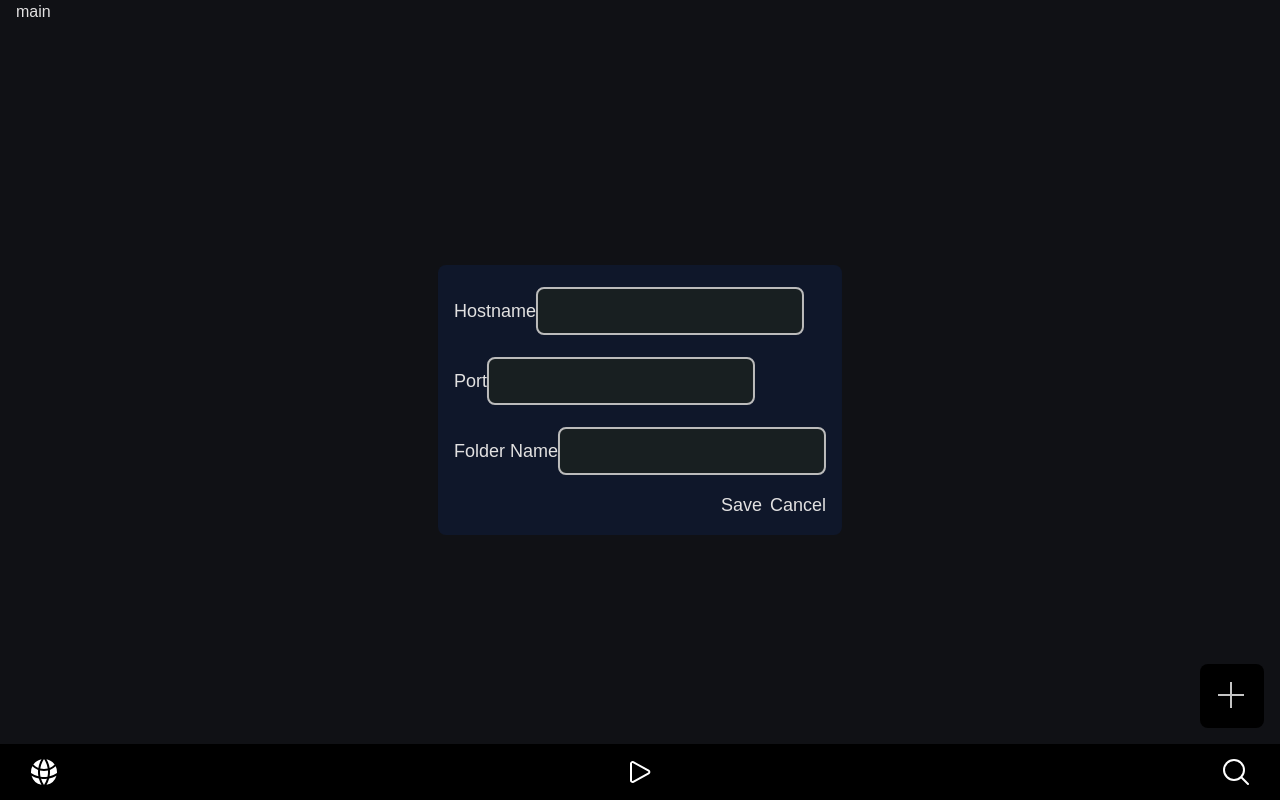
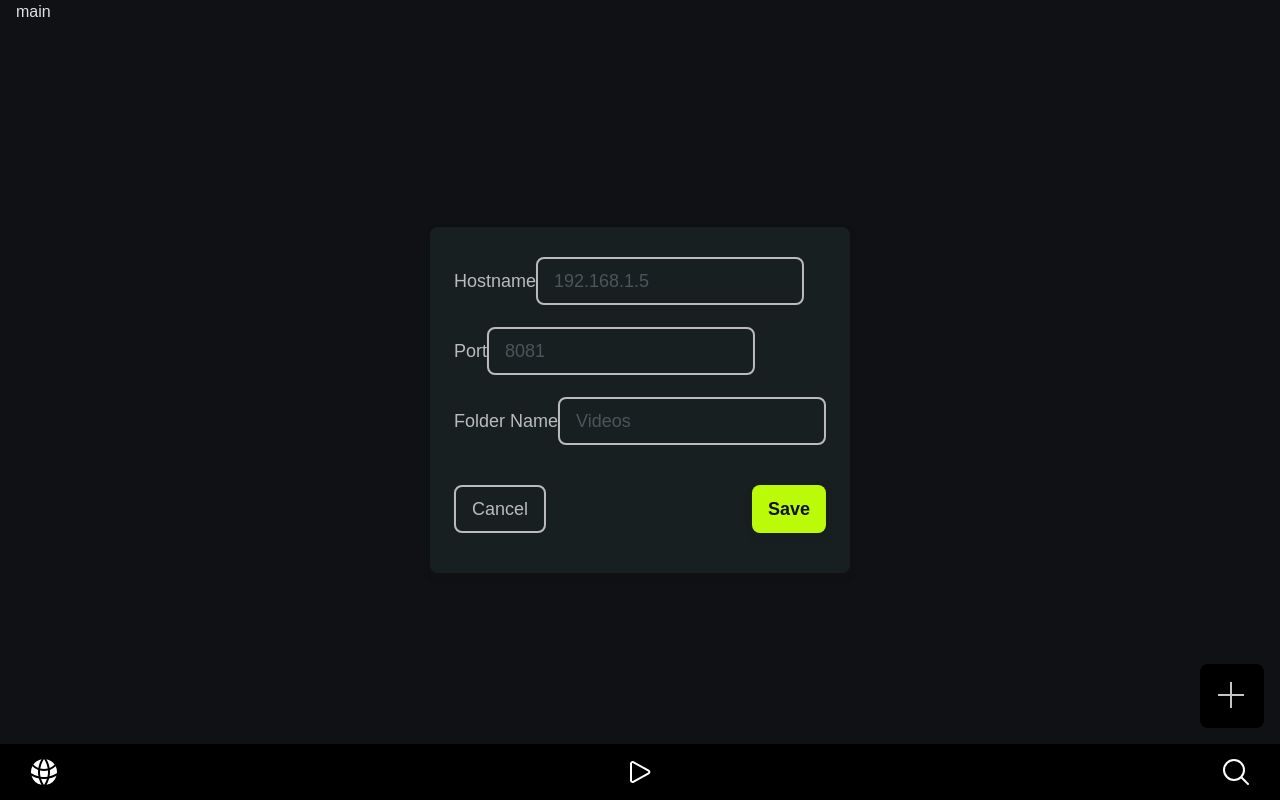
Before and after one commit to dagimg-dot/Vertideo, a React (Vite) app in the folder frontend/: page /provider in a window 1280 px wide. Both pictures are taken after a click on the button 1232 px from the left and 696 px from the top of the page. Built offline with nearby package versions, Linux system fonts and the light colour scheme.

Commit message:
finish styling for the form and add placeholder

```diff
--- a/frontend/src/components/AddProviderModal.jsx
+++ b/frontend/src/components/AddProviderModal.jsx
@@ -10,14 +10,17 @@ const AddProviderModal = ({ onClick }) => {
     const formData = { hostname, port, foldername };
     console.log(formData);
   };
+
   return (
-    <div className="absolute left-1/2 top-1/2 -translate-x-1/2 -translate-y-1/2 p-4 bg-slate-900 rounded-lg text-lg">
-      <form className="flex flex-col gap-4 mb-4">
+    <div className="absolute left-1/2 top-1/2 -translate-x-1/2 -translate-y-1/2 p-6 bg-[#181f21] rounded-lg text-lg text-[#bbb] shadow-md shadow-[#131313]">
+      <form className="flex flex-col gap-4 mb-4" onSubmit={handleSaveClick}>
         <div>
           <label htmlFor="hostname">Hostname</label>
           <input
             type="text"
             value={hostname}
+            placeholder="192.168.1.5"
+            className=" placeholder:opacity-40"
             onChange={(e) => setHostname(e.target.value)}
           />
         </div>
@@ -26,6 +29,8 @@ const AddProviderModal = ({ onClick }) => {
           <input
             type="text"
             value={port}
+            placeholder="8081"
+            className=" placeholder:opacity-40"
             onChange={(e) => setPort(e.target.value)}
           />
         </div>
@@ -34,19 +39,27 @@ const AddProviderModal = ({ onClick }) => {
           <input
             type="text"
             value={foldername}
+            placeholder="Videos"
+            className=" placeholder:opacity-40"
             onChange={(e) => setFoldername(e.target.value)}
           />
         </div>
-      </form>
-      <div className="flex">
-        <div className="flex-grow"></div>
-        <div className="flex gap-2">
-          <button type="submit" onClick={handleSaveClick}>
+        <div className="flex justify-between mt-6">
+          <button
+            className=" border-2 border-[#bbb] px-4 py-2 rounded-lg"
+            onClick={onClick}
+          >
+            Cancel
+          </button>
+          <button
+            type="submit"
+            className="bg-[#bcfb08] text-[#101115] px-4 py-2 rounded-lg font-bold shadow-md shadow-[#181f21]"
+            onClick={handleSaveClick}
+          >
             Save
           </button>
-          <button onClick={onClick}>Cancel</button>
         </div>
-      </div>
+      </form>
     </div>
   );
 };
```
